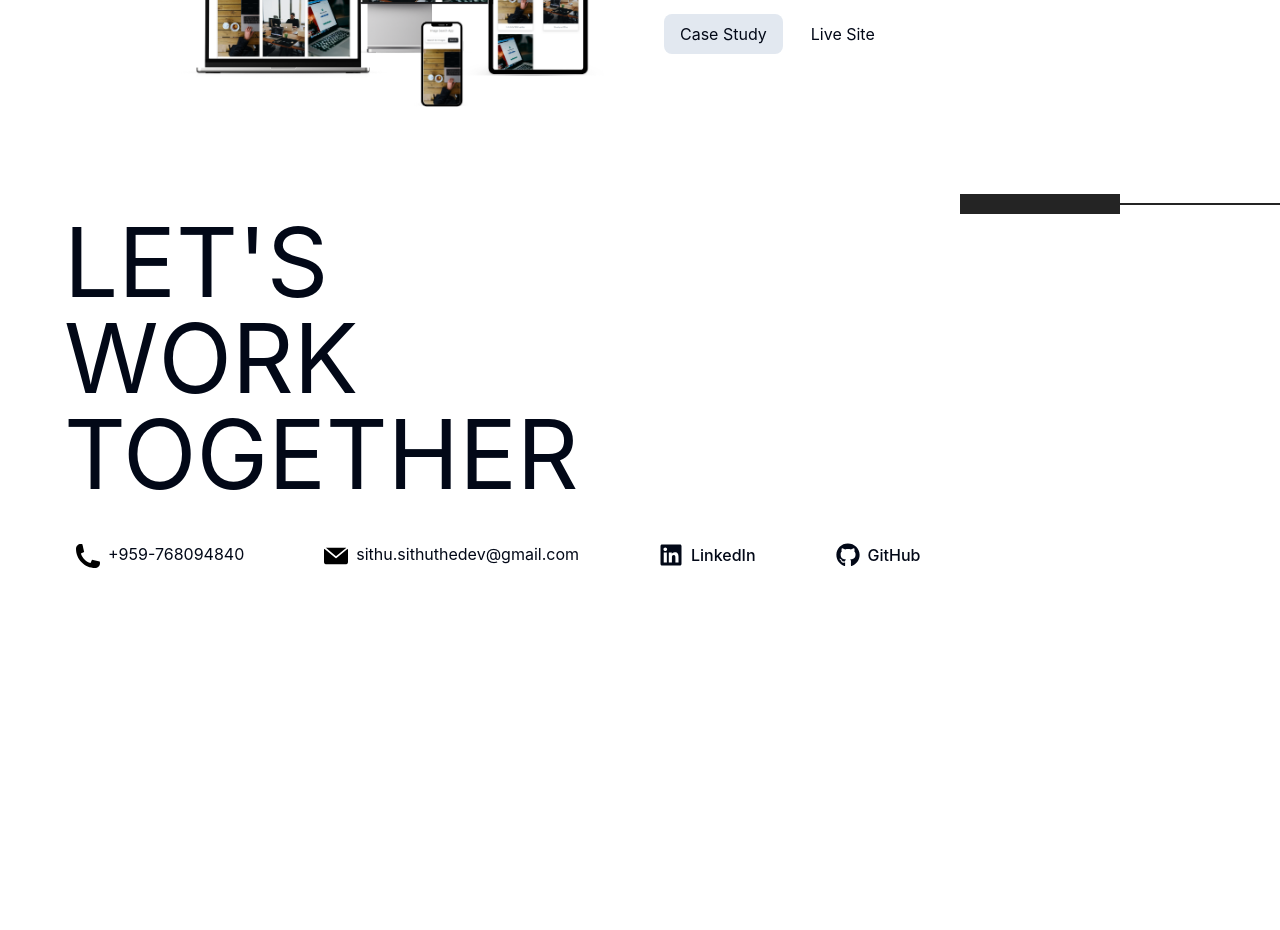
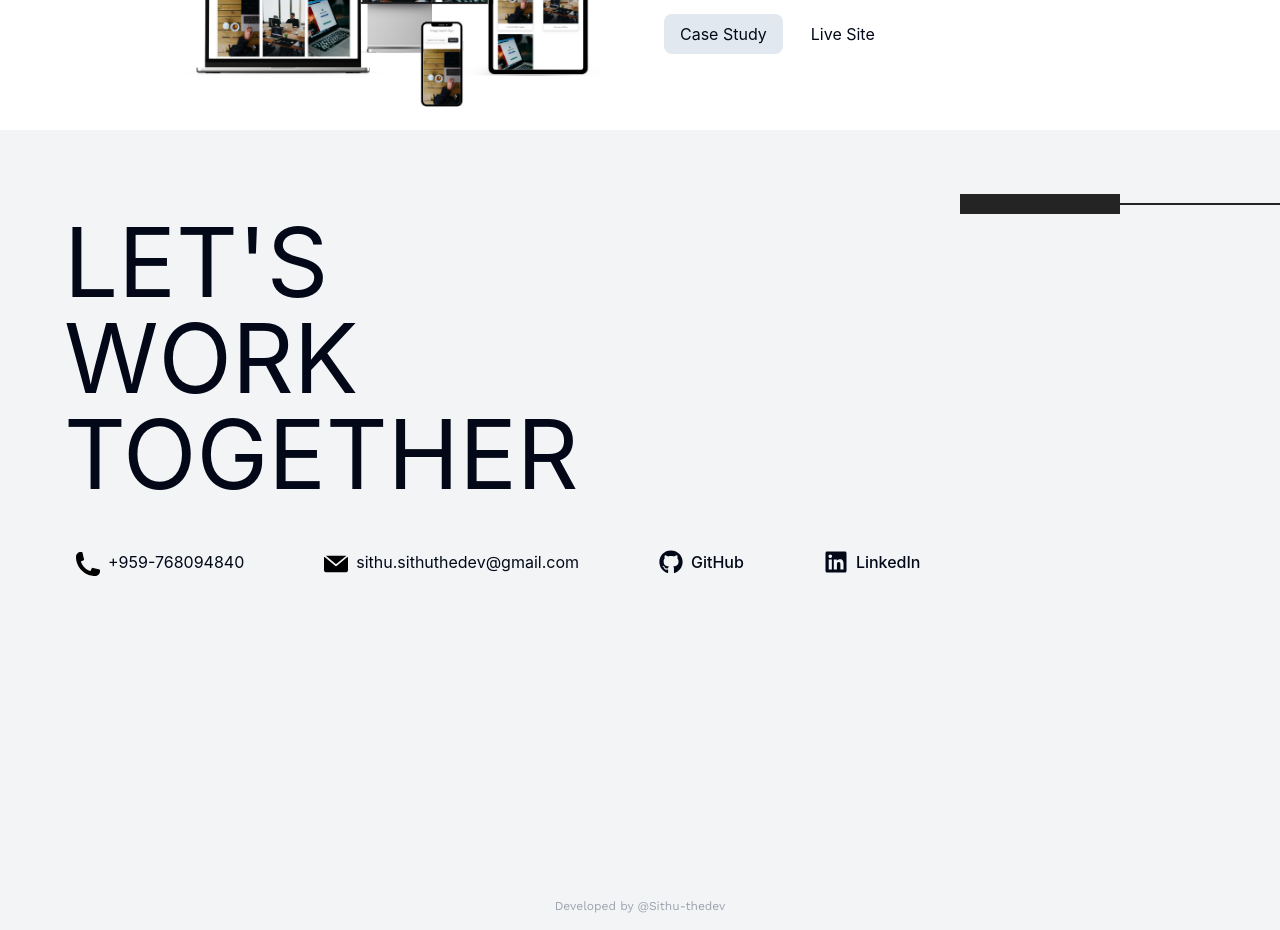
Before and after one commit to Sithu-Aung-Khant/Devfolio_01, a React (Vite) app: page / in a window 1280 px wide. Shown: the part 2180-3110 px from the top of the page. Built offline with nearby package versions, Linux system fonts and the light colour scheme.

Commit message:
Optimize 'work-together' section for all screen sizes

```diff
--- a/src/components/foot/WorkTogether.jsx
+++ b/src/components/foot/WorkTogether.jsx
@@ -4,46 +4,77 @@ import { faLinkedin, faGithub } from "@fortawesome/free-brands-svg-icons";
 const WorkTogether = ({ isDark }) => {
   return (
     <section id="work_together">
-      <div className="container mx-auto h-dvh pt-16 pl-16">
-        <div className="flex justify-end items-center -mr-8">
-          <div className="w-40 h-5 bg-black dark:bg-dim_white"></div>
-          <div className="w-40 h-0.5 bg-black dark:bg-dim_white"></div>
+      <div className="container mx-auto h-dvh pr-0 pl-3 pt-16 lg:pl-16 bg-gray-100">
+        <div className="flex justify-end items-center">
+          <div className="w-20 h-3 md:w-40 md:h-5 bg-black dark:bg-dim_white"></div>
+          <div className="w-16 md:w-40 h-0.5 bg-black dark:bg-dim_white"></div>
         </div>
-        <div className="lg:text-8xl">LET'S</div>
-        <div className="lg:text-8xl">WORK</div>
-        <div className="lg:text-8xl">TOGETHER</div>
-        <div className="flex items-center gap-20 pt-10 pl-3">
+        <div className="text-4xl md:text-7xl lg:text-8xl">
+          <h1>LET'S</h1>
+          <h1>WORK</h1>
+          <h1>TOGETHER</h1>
+        </div>
+        <div className="md:flex items-start gap-6 lg:gap-20 pt-10 md:pl-3">
           {/* PHONE */}
-          <div className="phone">
+          <div className="phone py-2 text-sm md:text-base">
             {isDark ? (
               <img src="./phone&email/7.svg" alt="" className="size-6 inline" />
             ) : (
               <img src="./phone&email/6.svg" alt="" className="size-6 inline" />
             )}
-            <span className="pl-2 ">+959-768094840</span>
+            <a
+              href="https://wa.me/959768094840?text=Hello,+I+am+Front+End+Developer.+Let's+work+together."
+              target="_blank"
+              className="pl-2 hover:underline"
+            >
+              +959-768094840
+            </a>
           </div>
           {/* EMAIL */}
-          <div className="email">
+          <div className="email py-2 text-sm md:text-base">
             {isDark ? (
               <img src="./phone&email/9.svg" alt="" className="size-6 inline" />
             ) : (
               <img src="./phone&email/8.svg" alt="" className="size-6 inline" />
             )}
-            <span className="pl-2 hover:underline ">
+            <a
+              className="pl-2 hover:underline"
+              href="https://mail.google.com/mail/?view=cm&fs=1&to=sithu.sithuthedev@gmail.com&su=Subject&body=Body%20Text"
+              target="_blank"
+            >
               sithu.sithuthedev@gmail.com
-            </span>
+            </a>
           </div>
+          {/* GITHUB */}
+          <a
+            href="https://github.com/Sithu-Aung-Khant"
+            target="_blank"
+            className="flex items-center py-2 text-sm md:text-base"
+          >
+            <FontAwesomeIcon className="size-6" icon={faGithub} />
+            <span className="pl-2 hover:underline font-medium">GitHub</span>
+          </a>
           {/* LINKEDIN */}
-          <a href="#" target="_blank" className="flex items-center">
+          <a
+            href="https://www.linkedin.com/in/sithu-aung-khant-504ba91b5/"
+            target="_blank"
+            className="flex items-center py-2 text-sm md:text-base"
+          >
             <FontAwesomeIcon className="size-6" icon={faLinkedin} />
             <span className="pl-2 hover:underline font-medium">LinkedIn</span>
           </a>
-          <a href="#" target="_blank" className="flex items-center">
-            <FontAwesomeIcon className="size-6" icon={faGithub} />
-            <span className="pl-2 hover:underline font-medium">GitHub</span>
-          </a>
         </div>
       </div>
+      <p className="text-xs font-text text-center text-gray-400 pb-3 -my-8">
+        Developed by{" "}
+        <a
+          href="https://github.com/Sithu-Aung-Khant"
+          className="hover:underline hover:font-medium"
+          target="_blank"
+        >
+          @Sithu-thedev
+        </a>
+      </p>
     </section>
   );
 };
--- a/src/components/main/HeroSection.jsx
+++ b/src/components/main/HeroSection.jsx
@@ -50,6 +50,7 @@ const HeroSection = () => {
                 <a href="#Projects">PROJECTS</a>
               </button>
             </div>
+            {/* MOUSE SCROLL */}
             <div className="hidden absolute md:flex mt-20 r-0 items-center">
               <div className="mouse w-6 h-9 rounded-full relative overflow-hidden border-black dark:border-dim_white border-2">
                 <div className="scroll-wheel dark:bg-white bg-black"></div>
```
Also changed, not shown: 1 other file (tests, documents, lock files or other folders).
